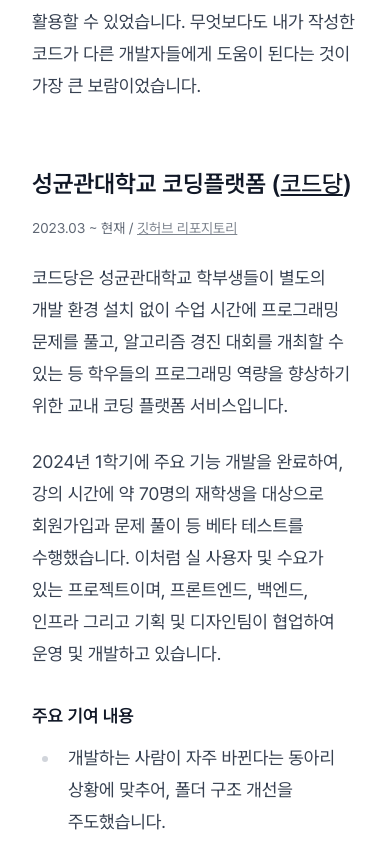
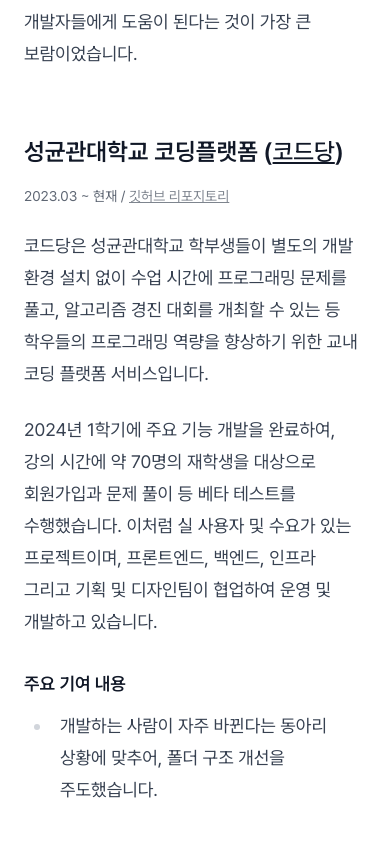
Before and after one commit to dayongkr/resume, a Next.js app: page / in a window 390 px wide. Shown: the part 2001-2844 px from the top of the page. Built offline with nearby package versions, Linux system fonts and the light colour scheme.

Commit message:
fix(layout): fix split layout unexpected behavior

```diff
--- a/src/app/_components/ProjectSection.tsx
+++ b/src/app/_components/ProjectSection.tsx
@@ -67,7 +67,7 @@
         </p>
       </SubSection>
       <SubSection split>
-        <div className="col-span-2">
+        <div className="md:col-span-2">
           <SubSection.Title title="성균관대학교 코딩플랫폼" subTitle="코드당" href="https://codedang.com" />
           <SubSection.SubDescription
             date={{ from: { year: 23, month: 3 }, to: 'current' }}
--- a/src/app/layout.tsx
+++ b/src/app/layout.tsx
@@ -22,7 +22,7 @@
   return (
     <html lang="en" className="scroll-smooth">
       <body className={pretendardSubset.className}>
-        <div className="px-8 py-6 md:px-24 md:py-16">{children}</div>
+        <div className="px-6 py-6 md:px-24 md:py-16">{children}</div>
       </body>
     </html>
   );
```
